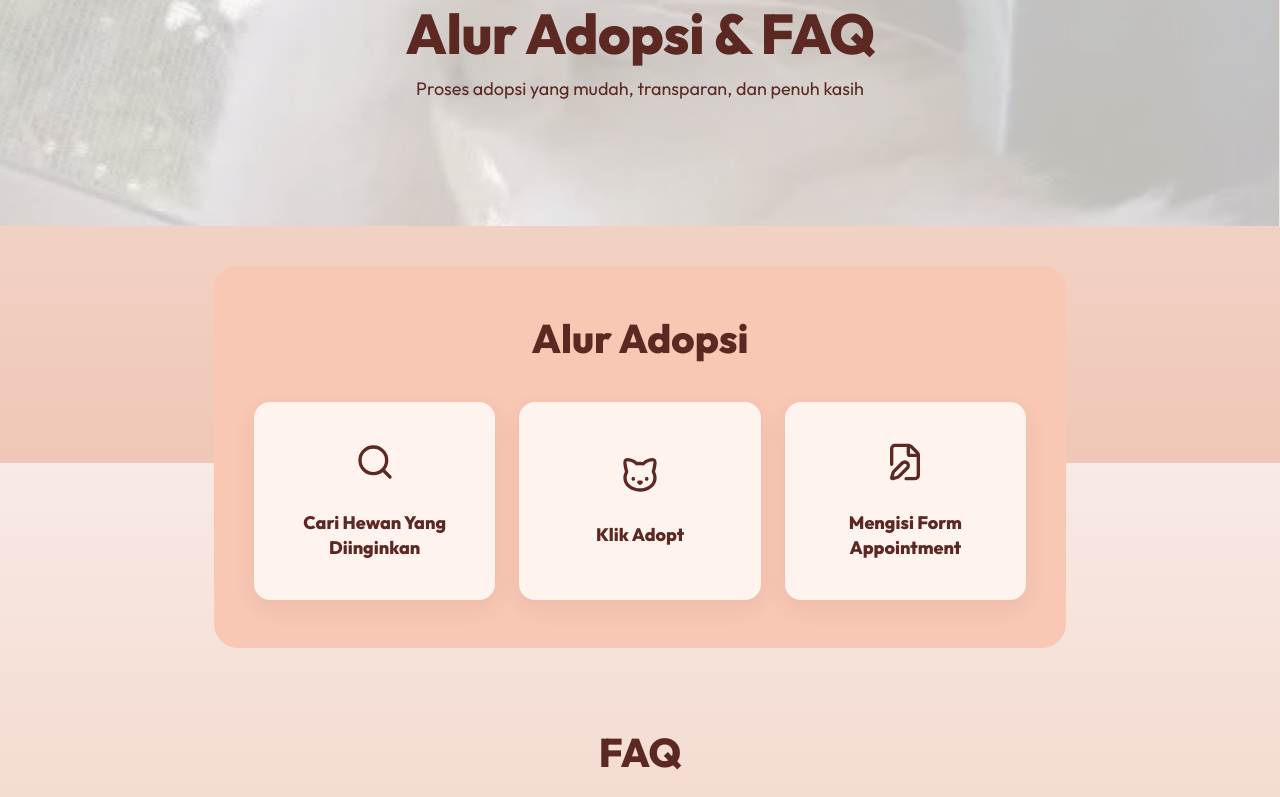
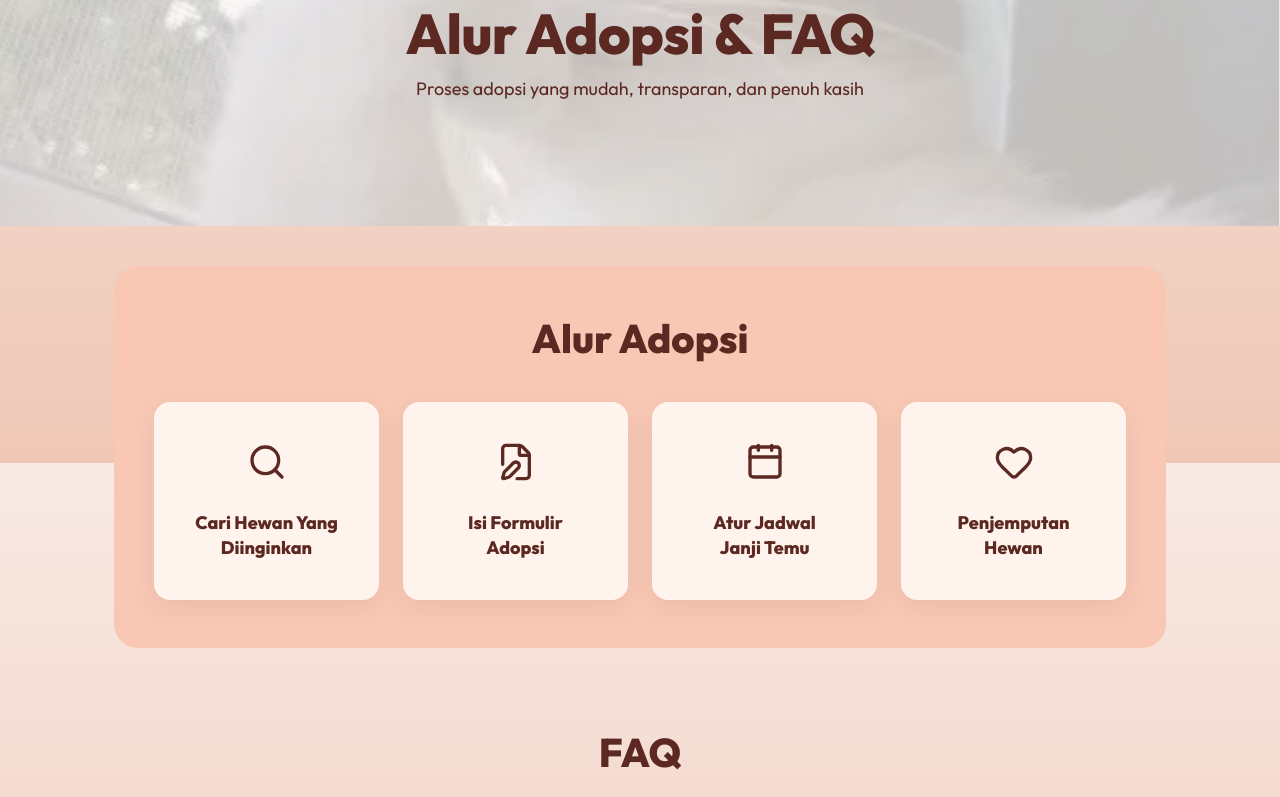
Before and after one commit to IzzatFA/PetShop, a React app in the folder frontend/: page /alur-adopsi in a window 1280 px wide. Shown: the part 337-1134 px from the top of the page. Built offline with nearby package versions, Linux system fonts and the light colour scheme; the HTML template or start-up script is replaced by a standard one.

Commit message:
fix AlurAdopsi for AdoptionHistory

```diff
--- a/frontend/src/pages/AlurAdopsi/AlurAdopsi.css
+++ b/frontend/src/pages/AlurAdopsi/AlurAdopsi.css
@@ -75,7 +75,7 @@
 }
 
 .aa-container {
-  max-width: 900px;
+  max-width: 1100px;
   margin: 0 auto;
   padding: 0 24px 80px 24px;
 }
--- a/frontend/src/pages/AlurAdopsi/AlurAdopsi.jsx
+++ b/frontend/src/pages/AlurAdopsi/AlurAdopsi.jsx
@@ -1,7 +1,7 @@
 import React from 'react';
 import Navbar from '../../components/Navbar';
 import Footer from '../DaftarHewan/components/Footer';
-import { PawPrint, Search, Cat, FileEdit } from 'lucide-react';
+import { PawPrint, Search, Calendar, FileEdit, Heart } from 'lucide-react';
 import '../DaftarHewan/DaftarHewan.css';
 import './AlurAdopsi.css';
 import logoPaw from '../../assets/logo/logo2-removebg-preview 2.png';
@@ -84,15 +84,21 @@ export default function AlurAdopsi() {
             </div>
             <div className="aa-step-card">
               <div className="aa-step-icon">
-                <Cat size={40} />
+                <FileEdit size={40} />
               </div>
-              <div className="aa-step-text">Klik Adopt</div>
+              <div className="aa-step-text">Isi Formulir<br/>Adopsi</div>
             </div>
             <div className="aa-step-card">
               <div className="aa-step-icon">
-                <FileEdit size={40} />
+                <Calendar size={40} />
               </div>
-              <div className="aa-step-text">Mengisi Form<br/>Appointment</div>
+              <div className="aa-step-text">Atur Jadwal<br/>Janji Temu</div>
+            </div>
+            <div className="aa-step-card">
+              <div className="aa-step-icon">
+                <Heart size={40} />
+              </div>
+              <div className="aa-step-text">Penjemputan<br/>Hewan</div>
             </div>
           </div>
         </section>
```
